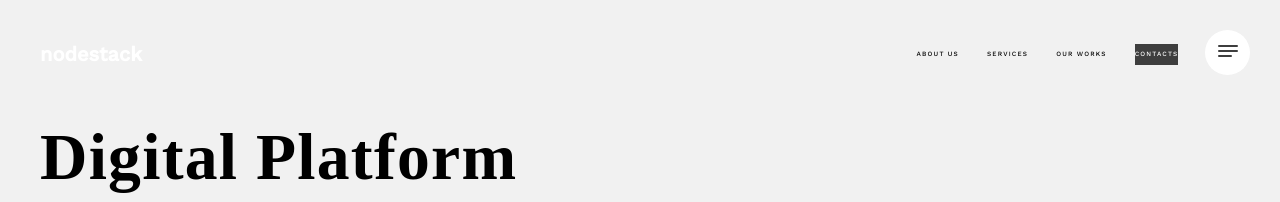
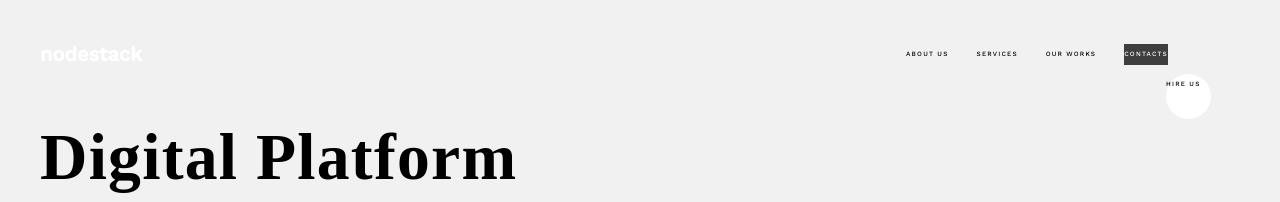
Before and after one commit to nodestack/nodestack.github.io, a Jekyll site: the page built from index.html, in a window 1280 px wide. Shown: the top 202 px of the page. Built offline with Jekyll 4.4.1, drawn with Linux system fonts in a browser that asks for light colours; nearby versions of some CDN libraries; some web fonts are replaced.

Commit message:
Update nav.html

```diff
--- a/_includes/nav.html
+++ b/_includes/nav.html
@@ -1,6 +1,13 @@
     <!-- THIS IS THE MENU -->
 
             <ul class="mobilenav">
+               <a href="javascript:void(0)" class="icon">
+              <div class="hamburger">
+                <div class="menui top-menu"></div>
+                <div class="menui mid-menu"></div>
+                <div class="menui bottom-menu"></div>
+              </div>
+            </a>
               <li><a href="./">Home</a></li>
               <li><a href="#about">About Us</a></li>
               <li><a href="#services">Services</a></li>
@@ -11,13 +18,7 @@
 
             <!-- THIS IS THE ICON -->
 
-            <a href="javascript:void(0)" class="icon">
-              <div class="hamburger">
-                <div class="menui top-menu"></div>
-                <div class="menui mid-menu"></div>
-                <div class="menui bottom-menu"></div>
-              </div>
-            </a>
+
 
 
 <!-- Navigation -->
@@ -47,7 +48,7 @@
                         <a href="#contact-us">Contacts</a>
                     </li>
                     <li class="page-scroll">
-                        <a href="#">Hire us</a>
+                        <a href="#" class="icon" >Hire us</a>
                     </li>
                 </ul>
             </div>
```
